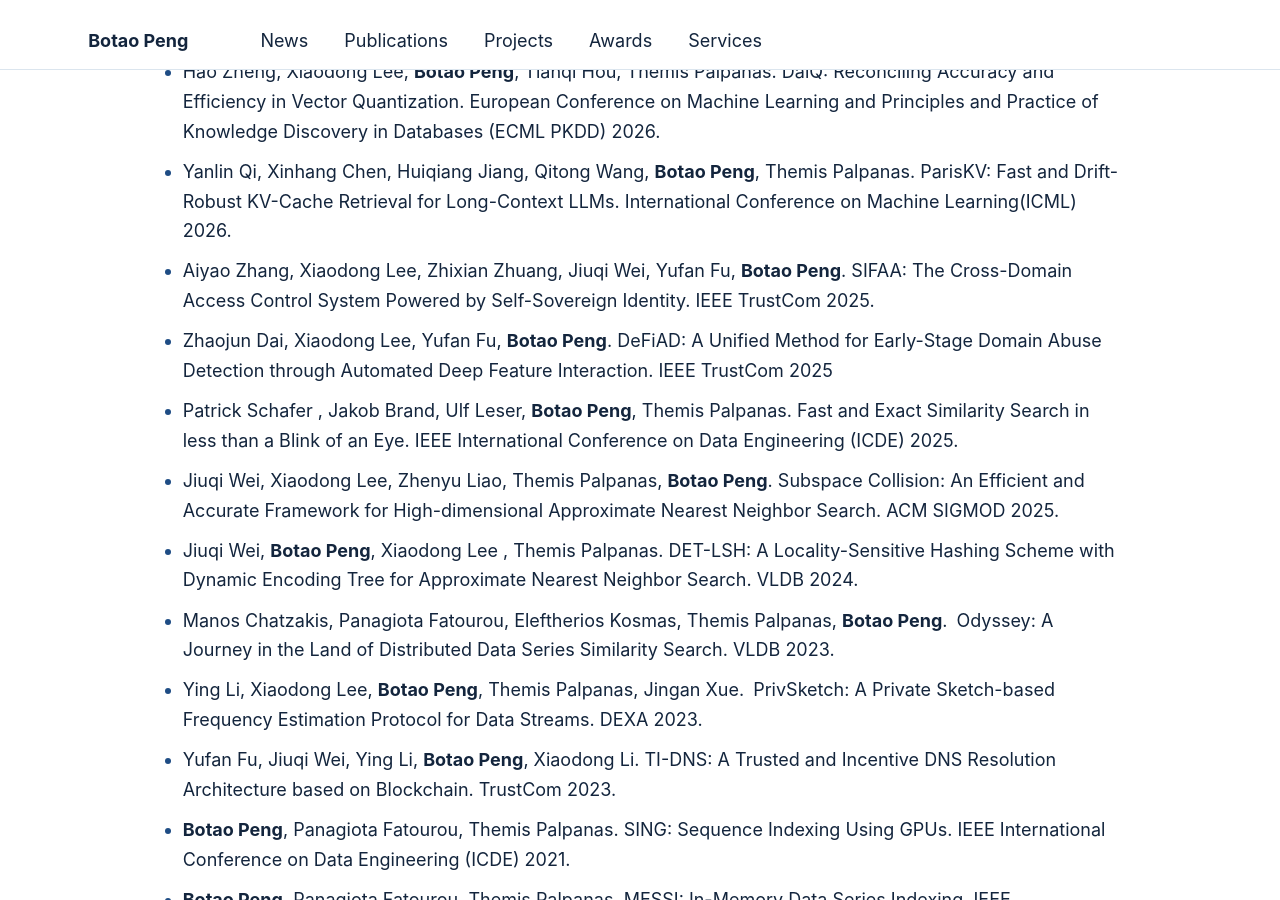
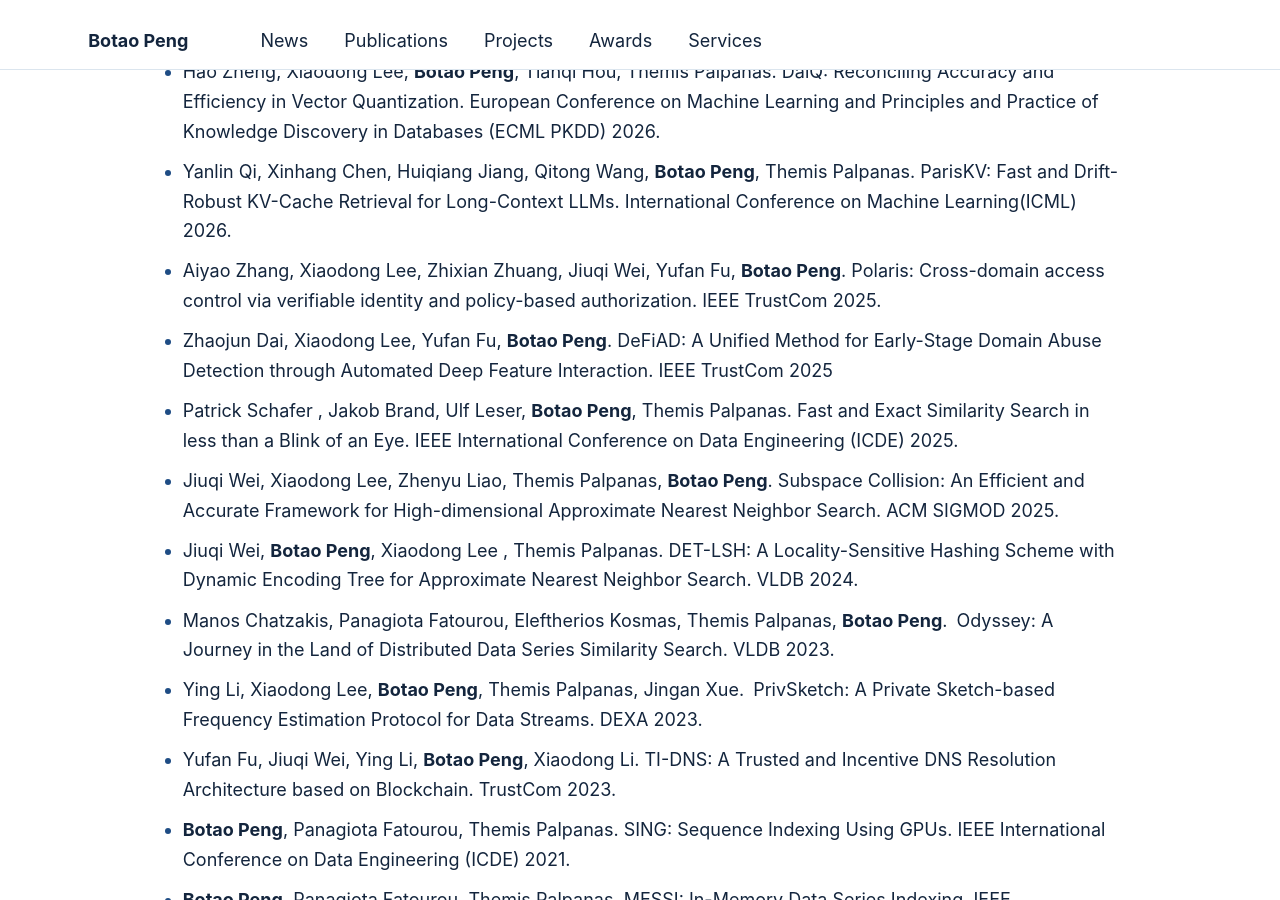
Before and after one commit to BotaoPENG/botaopeng.github.io, a Jekyll site: the page built from _pages/about.md, in a window 1280 px wide and 900 px high, scrolled down 2337 px. Built offline with Jekyll 4.4.1, drawn with Linux system fonts in a browser that asks for light colours; some web fonts are replaced.

Commit message:
Update about.md

```diff
--- a/_pages/about.md
+++ b/_pages/about.md
@@ -46,7 +46,7 @@ redirect_from:
 ## Conferences
 - Hao Zheng, Xiaodong Lee, **Botao Peng**, Tianqi Hou, Themis Palpanas. DalQ: Reconciling Accuracy and Efficiency in Vector Quantization. European Conference on Machine Learning and Principles and Practice of Knowledge Discovery in Databases (ECML PKDD) 2026.
 - Yanlin Qi, Xinhang Chen, Huiqiang Jiang, Qitong Wang, **Botao Peng**, Themis Palpanas. ParisKV: Fast and Drift-Robust KV-Cache Retrieval for Long-Context LLMs. International Conference on Machine Learning(ICML) 2026.
-- Aiyao Zhang, Xiaodong Lee, Zhixian Zhuang, Jiuqi Wei, Yufan Fu, **Botao Peng**. SIFAA: The Cross-Domain Access Control System Powered by Self-Sovereign Identity. IEEE TrustCom 2025.
+- Aiyao Zhang, Xiaodong Lee, Zhixian Zhuang, Jiuqi Wei, Yufan Fu, **Botao Peng**. Polaris: Cross-domain access control via verifiable identity and policy-based authorization. IEEE TrustCom 2025.
 - Zhaojun Dai, Xiaodong Lee, Yufan Fu, **Botao Peng**. DeFiAD: A Unified Method for Early-Stage Domain Abuse Detection through Automated Deep Feature Interaction. IEEE TrustCom 2025
 - Patrick Schafer , Jakob Brand, Ulf Leser, **Botao Peng**, Themis Palpanas. Fast and Exact Similarity Search in less than a Blink of an Eye. IEEE International Conference on Data Engineering (ICDE) 2025.
 - Jiuqi Wei, Xiaodong Lee, Zhenyu Liao, Themis Palpanas, **Botao Peng**. Subspace Collision: An Efficient and Accurate Framework for High-dimensional Approximate Nearest Neighbor Search. ACM SIGMOD 2025.
```
